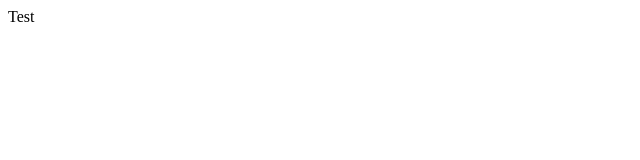
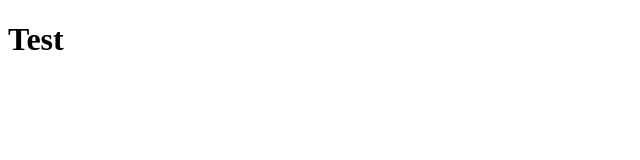
Before and after one commit to kanhema/maps-intro, a plain HTML site: page index.html in a window 1280 px wide. Shown: the whole page, without its empty margins (0-640 px from the left). Drawn offline with Linux system fonts and the light colour scheme.

Commit message:
Update index.html

```diff
--- a/index.html
+++ b/index.html
@@ -5,6 +5,6 @@
 	<title>Making Maps in R</title>
 </head>
 <body>
-	Test
+<h1>	Test</h1>
 </body>
 </html>
```
